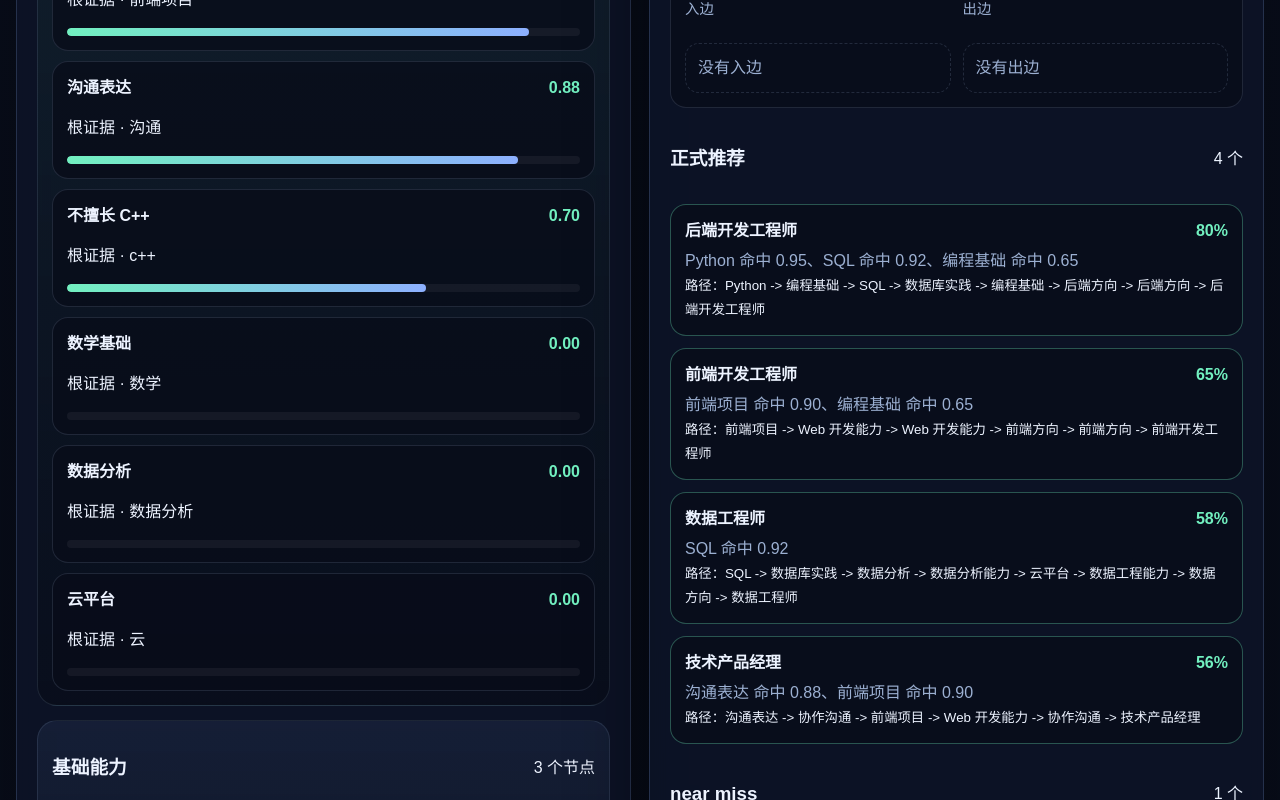
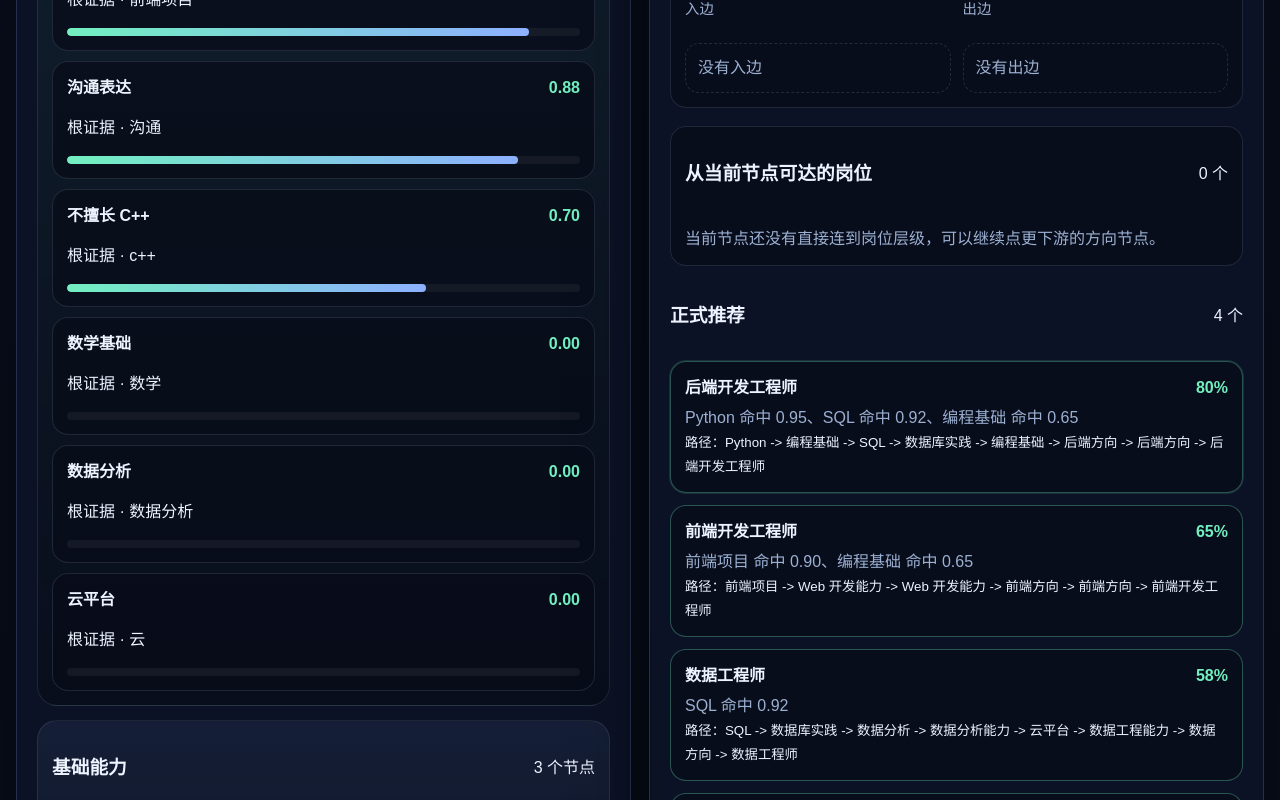
Before and after one commit to answerend42/CareerKEP, a React (Vite) app in the folder frontend/: page / in a window 1280 px wide. Shown: the part 2900-3700 px from the top of the page. Built offline with nearby package versions, Linux system fonts and the light colour scheme.

Commit message:
图谱点开后能看岗位了

```diff
--- a/frontend/src/app/panes/ResultPane.tsx
+++ b/frontend/src/app/panes/ResultPane.tsx
@@ -1,4 +1,4 @@
-import type { RecommendationResponse, RobustnessReport, RunStatus, StageNode } from '../types';
+import type { RecommendationResponse, RobustnessReport, RunStatus, StageEdge, StageNode } from '../types';
 
 interface ResultPaneProps {
   response: RecommendationResponse;
@@ -19,6 +19,57 @@ const formatDelta = (value: number) => {
 const flattenNodes = (response: RecommendationResponse): StageNode[] =>
   response.propagationSnapshot.layers.flatMap((layer) => layer.nodes);
 
+const buildOutgoingMap = (edges: StageEdge[]): Map<string, StageEdge[]> => {
+  const map = new Map<string, StageEdge[]>();
+
+  for (const edge of edges) {
+    const bucket = map.get(edge.source) ?? [];
+    bucket.push(edge);
+    map.set(edge.source, bucket);
+  }
+
+  return map;
+};
+
+const collectReachableNodes = (
+  startNodeId: string | null,
+  nodes: StageNode[],
+  edges: StageEdge[]
+): StageNode[] => {
+  if (!startNodeId) {
+    return [];
+  }
+
+  const nodeMap = new Map(nodes.map((node) => [node.id, node]));
+  const outgoingMap = buildOutgoingMap(edges);
+  const visited = new Set<string>([startNodeId]);
+  const queue = [startNodeId];
+  const reachable: StageNode[] = [];
+
+  while (queue.length > 0) {
+    const current = queue.shift();
+    if (!current) {
+      continue;
+    }
+
+    for (const edge of outgoingMap.get(current) ?? []) {
+      if (visited.has(edge.target)) {
+        continue;
+      }
+
+      visited.add(edge.target);
+      queue.push(edge.target);
+
+      const node = nodeMap.get(edge.target);
+      if (node) {
+        reachable.push(node);
+      }
+    }
+  }
+
+  return reachable;
+};
+
 export function ResultPane({
   response,
   activeStep,
@@ -28,13 +79,16 @@ export function ResultPane({
   onExportSnapshot,
   onCopySnapshot
 }: ResultPaneProps) {
-  const selectedNode = flattenNodes(response).find((node) => node.id === selectedNodeId) ?? null;
+  const allNodes = flattenNodes(response);
+  const selectedNode = allNodes.find((node) => node.id === selectedNodeId) ?? null;
   const incomingEdges = selectedNodeId
     ? response.propagationSnapshot.edges.filter((edge) => edge.target === selectedNodeId)
     : [];
   const outgoingEdges = selectedNodeId
     ? response.propagationSnapshot.edges.filter((edge) => edge.source === selectedNodeId)
     : [];
+  const reachableNodes = collectReachableNodes(selectedNodeId, allNodes, response.propagationSnapshot.edges);
+  const reachableRoles = reachableNodes.filter((node) => node.layer === 'role');
 
   const selectedLayerLabel =
     response.propagationSnapshot.layers.find((layer) => layer.nodes.some((node) => node.id === selectedNodeId))?.label ?? '未选择';
@@ -130,14 +184,42 @@ export function ResultPane({
         )}
       </section>
 
+      <section className="analysis-card reachable-card">
+        <div className="section-head">
+          <h3>从当前节点可达的岗位</h3>
+          <span>{reachableRoles.length} 个</span>
+        </div>
+        {selectedNode ? (
+          reachableRoles.length ? (
+            <div className="reachable-list">
+              {reachableRoles.map((node) => (
+                <article key={node.id} className="reachable-item">
+                  <div className="node-row">
+                    <strong>{node.label}</strong>
+                    <span>{formatPercent(node.score)}</span>
+                  </div>
+                  <p>{node.detail}</p>
+                </article>
+              ))}
+            </div>
+          ) : (
+            <p className="result-intro">当前节点还没有直接连到岗位层级，可以继续点更下游的方向节点。</p>
+          )
+        ) : (
+          <p className="result-intro">先在图谱里选一个节点，这里会显示它能影响到的岗位节点。</p>
+        )}
+      </section>
+
       <section className="result-block">
         <div className="section-head">
           <h3>正式推荐</h3>
           <span>{response.recommendations.length} 个</span>
         </div>
         <div className="result-list">
-          {response.recommendations.map((item) => (
-            <article key={item.nodeId} className="result-card strong">
+          {response.recommendations.map((item) => {
+            const isSelectedRole = item.nodeId === selectedNodeId;
+            return (
+              <article key={item.nodeId} className={`result-card strong ${isSelectedRole ? 'active' : ''}`}>
                 <div className="node-row">
                   <strong>{item.label}</strong>
                   <span>{formatPercent(item.score)}</span>
@@ -145,7 +227,8 @@ export function ResultPane({
                 <p>{item.reason.join('、')}</p>
                 <small>路径：{item.path.join(' -> ')}</small>
               </article>
-          ))}
+            );
+          })}
         </div>
       </section>
 
--- a/frontend/src/app/styles/global.css
+++ b/frontend/src/app/styles/global.css
@@ -678,6 +678,33 @@ pre {
   color: var(--muted);
 }
 
+.reachable-card {
+  display: grid;
+  gap: 14px;
+}
+
+.reachable-list {
+  display: grid;
+  gap: 10px;
+}
+
+.reachable-item {
+  padding: 12px 14px;
+  border-radius: 14px;
+  border: 1px solid rgba(156, 176, 210, 0.14);
+  background: rgba(6, 11, 23, 0.72);
+}
+
+.reachable-item p {
+  margin: 6px 0 0;
+  color: var(--muted);
+}
+
+.result-card.active {
+  border-color: rgba(114, 240, 192, 0.48);
+  box-shadow: 0 0 0 1px rgba(114, 240, 192, 0.12);
+}
+
 .graph-detail {
   display: grid;
   gap: 14px;
```
Lines whose indentation alone changed are shown as unchanged.
